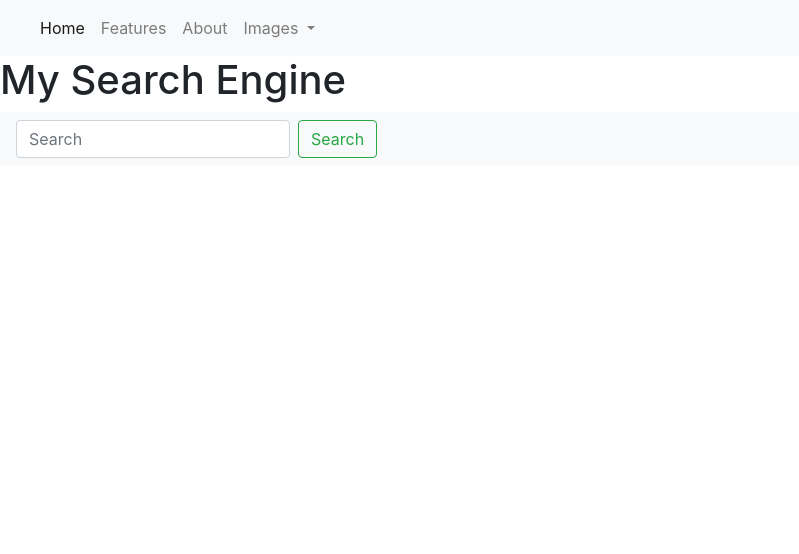
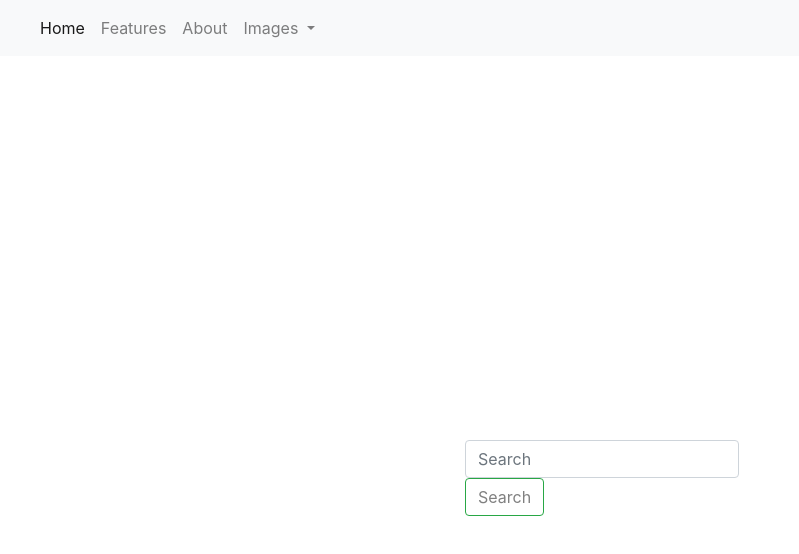
Before and after one commit to vformentin/search-engine-splash-page, a plain HTML site: page index.html in a window 1280 px wide. Shown: the whole page, without its empty margins (0-799 px from the left). Drawn offline with nearby package versions, Linux system fonts and the light colour scheme.

Commit message:
center search box

```diff
--- a/index.html
+++ b/index.html
@@ -54,13 +54,17 @@
             </ul>
         </div>
     </nav>
-    <h1>My Search Engine</h1>
-    <nav class="navbar navbar-light bg-light">
+<div class="box-center">
+
+
             <form class="form-inline">
               <input class="form-control mr-sm-2" type="search" placeholder="Search" aria-label="Search">
-              <button class="btn btn-outline-success my-2 my-sm-0" type="submit">Search</button>
+              <button class="btn btn-outline-success my-2 my-sm-0 search" type="submit">Search</button>
             </form>
-          </nav>
+
+</div>
+
 </body>
 
+
 </html>
--- a/style.css
+++ b/style.css
@@ -0,0 +1,12 @@
+.box-center {
+    margin: 30% auto;
+    width: 350px;
+    border: 0px solid #333;
+}
+.dropdown-item {
+    color:gray;
+    font-weight: 100;
+}
+.search {
+    color: gray
+}
```
